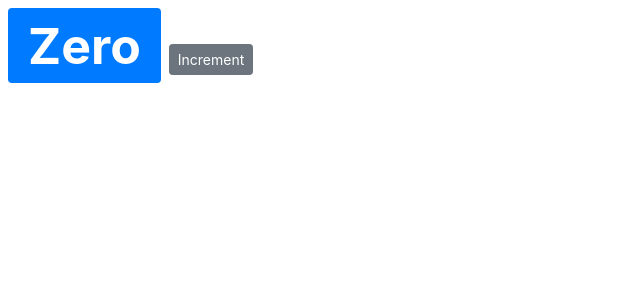
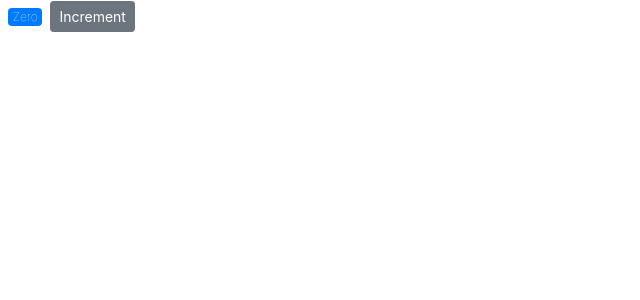
Before and after one commit to kylehammond/mosh-react-counter-app, a React (Create React App) app: page / in a window 1280 px wide. Shown: the top 300 px of the page, without its empty margins (0-640 px from the left). Built offline with nearby package versions, Linux system fonts and the light colour scheme.

Commit message:
set style directly

```diff
--- a/src/components/counter.jsx
+++ b/src/components/counter.jsx
@@ -13,7 +13,7 @@
 	render() {
 		return (
 			<React.Fragment>
-				<span style={this.styles} className="badge badge-primary m-2">
+				<span style={{ fontWeight: 30 }} className="badge badge-primary m-2">
 					{this.formatCount()}
 				</span>
 				<button className="btn btn-secondary btn-sm">Increment</button>
```
